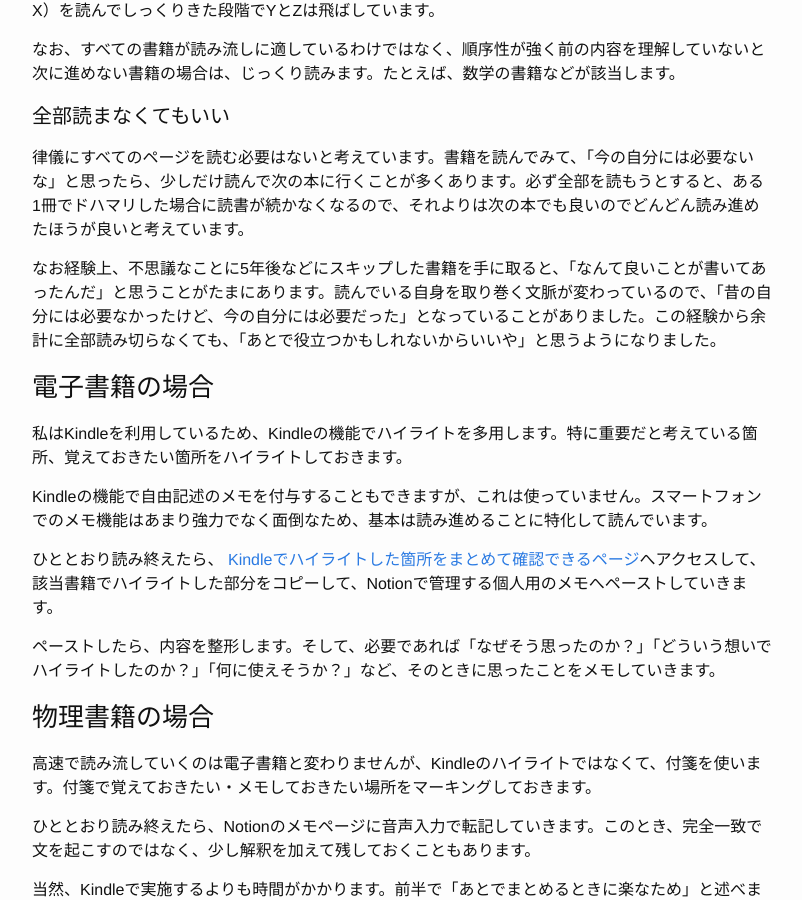
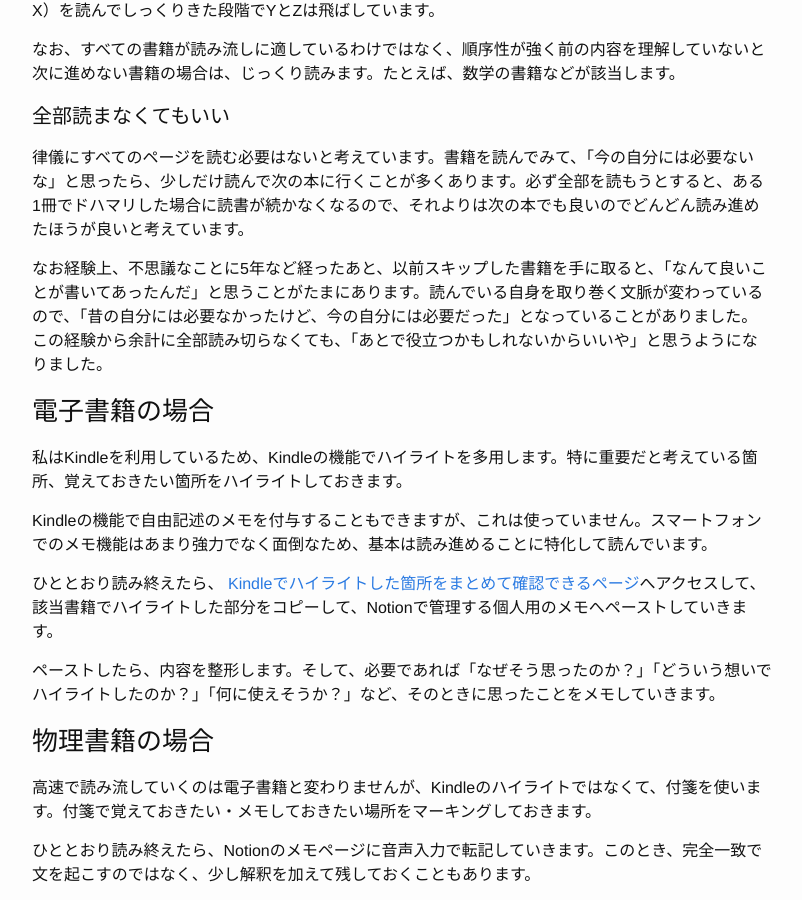
Before and after one commit to iwashi/iwashi.github.io, a Jekyll site: the page built from _posts/2022-11-22-2022-How-To-Read-Books.md, in a window 1280 px wide and 900 px high, scrolled down 1053 px. Shown: the whole window, without its empty margins (238-1040 px from the left). Built offline with Jekyll 4.4.1, drawn with Linux system fonts in a browser that asks for light colours.

Commit message:
fix typo

```diff
--- a/_posts/2022-11-22-2022-How-To-Read-Books.md
+++ b/_posts/2022-11-22-2022-How-To-Read-Books.md
@@ -41,7 +41,7 @@ tags: []
 
 律儀にすべてのページを読む必要はないと考えています。書籍を読んでみて、「今の自分には必要ないな」と思ったら、少しだけ読んで次の本に行くことが多くあります。必ず全部を読もうとすると、ある1冊でドハマリした場合に読書が続かなくなるので、それよりは次の本でも良いのでどんどん読み進めたほうが良いと考えています。
 
-なお経験上、不思議なことに5年後などにスキップした書籍を手に取ると、「なんて良いことが書いてあったんだ」と思うことがたまにあります。読んでいる自身を取り巻く文脈が変わっているので、「昔の自分には必要なかったけど、今の自分には必要だった」となっていることがありました。この経験から余計に全部読み切らなくても、「あとで役立つかもしれないからいいや」と思うようになりました。
+なお経験上、不思議なことに5年など経ったあと、以前スキップした書籍を手に取ると、「なんて良いことが書いてあったんだ」と思うことがたまにあります。読んでいる自身を取り巻く文脈が変わっているので、「昔の自分には必要なかったけど、今の自分には必要だった」となっていることがありました。この経験から余計に全部読み切らなくても、「あとで役立つかもしれないからいいや」と思うようになりました。
 
 ### 電子書籍の場合
 
```
